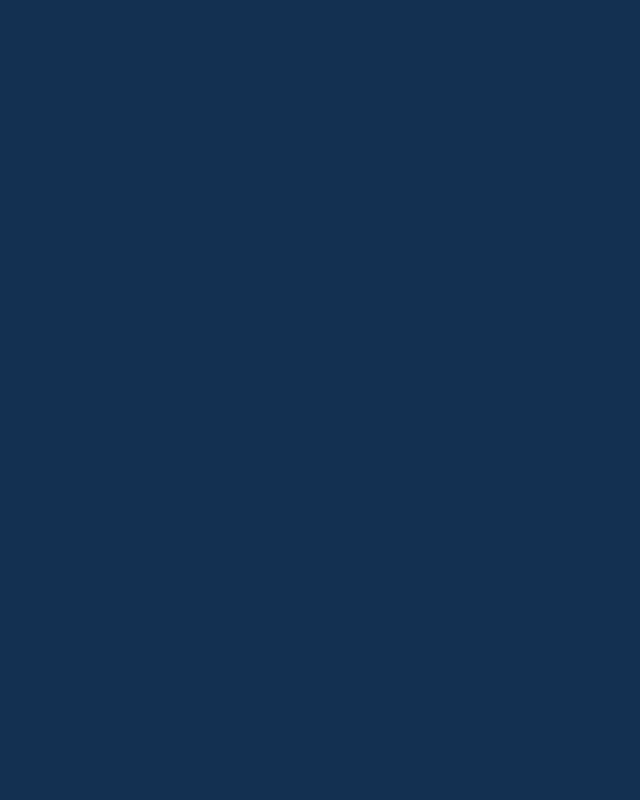
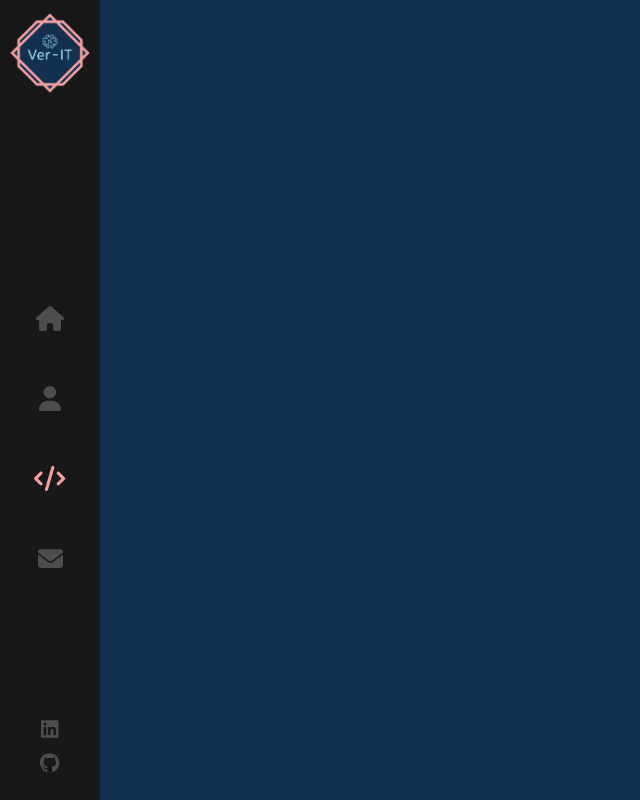
Before and after one commit to VerIPt/verit, a React (Create React App) app: page /portfolio in a window 1280 px wide. Before the commit this address had no page. Shown: the whole page, without its empty margins (0-640 px from the left). Built offline with nearby package versions, Linux system fonts and the light colour scheme.

Commit message:
projects added

```diff
--- a/src/App.js
+++ b/src/App.js
@@ -5,6 +5,7 @@ import Layout from './components/Layout';
 import Home from './components/Home';
 import About from './components/About';
 import Contact from './components/Contact';
+import Portfolio from './components/Portfolio';
 
 function App() {
   return (
@@ -13,6 +14,7 @@ function App() {
         <Route path='/' element={<Layout />}>
           <Route index element = {<Home />}/>
           <Route path='/about' element={<About  />} />
+          <Route path='/portfolio' element={<Portfolio  />} />
           <Route path='/contact' element={<Contact  />} />
           </Route>
 
--- /dev/null
+++ b/src/components/Portfolio/index.js
@@ -0,0 +1,3 @@
+const Portfolio = () => 'Hello'
+
+export default Portfolio;
--- a/src/components/Sidebar/index.scss
+++ b/src/components/Sidebar/index.scss
@@ -92,6 +92,12 @@ nav {
             content: 'CONTACT'
         }
     }
+    a.portfolio-link {
+        &:after {
+            font-family: 'Coolvetica';
+            content: 'PROJECTS'
+        }
+    }
 
     a.active {
         svg {
```
Also changed, not shown: src/components/Portfolio/index.scss (added).
